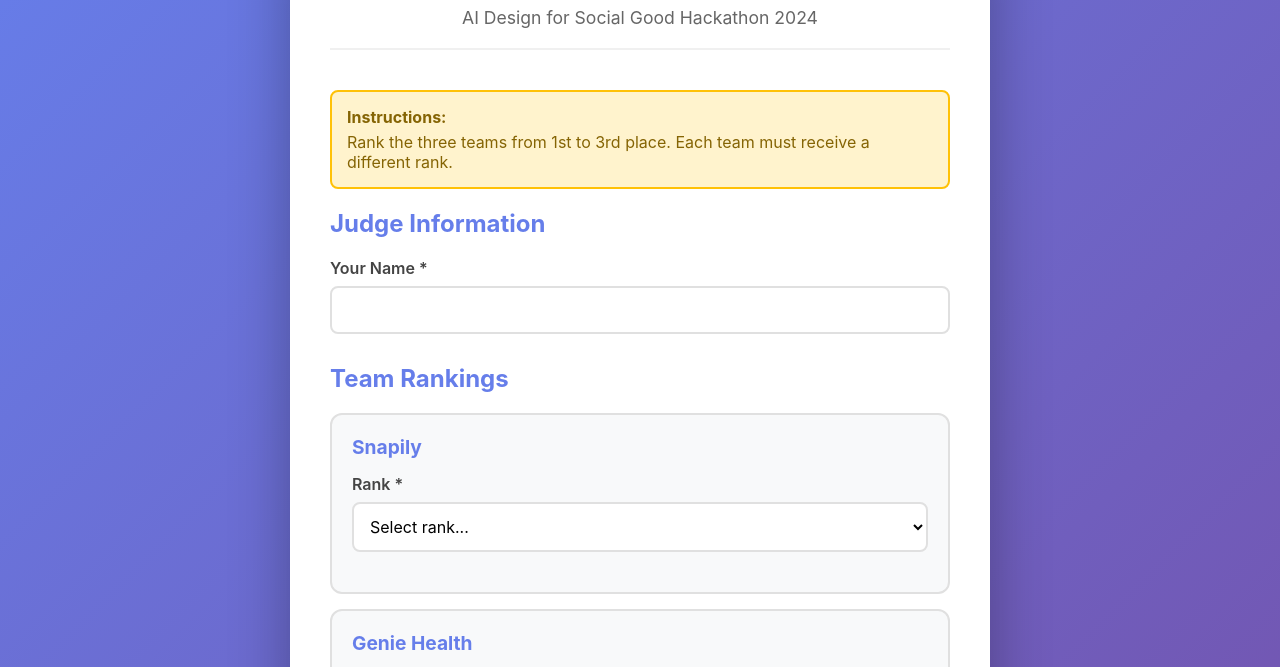
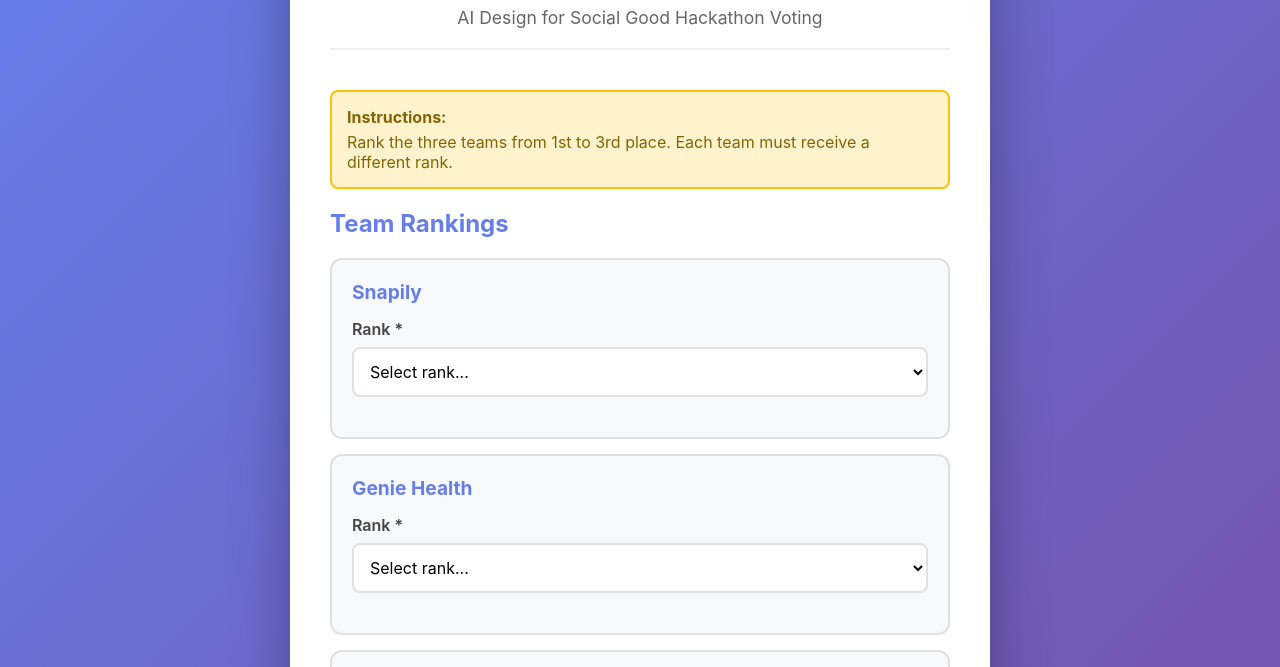
Before and after one commit to JessicaUXDI/AI-Design-for-Social-Good_Judges-rubric, a website: page index.html in a window 1280 px wide. Shown: the part 106-773 px from the top of the page. Drawn offline with Linux system fonts and the light colour scheme.

Commit message:
Modify subtitle and remove judge information section
Updated subtitle for the hackathon and removed judge information section.

```diff
--- a/index.html
+++ b/index.html
@@ -169,7 +169,7 @@
     <div class="container">
         <header>
             <h1>🏆 Judge Ranking Form</h1>
-            <p class="subtitle">AI Design for Social Good Hackathon 2024</p>
+            <p class="subtitle">AI Design for Social Good Hackathon Voting</p>
         </header>
 
         <div class="instructions">
@@ -178,14 +178,6 @@
         </div>
 
         <form id="rankingForm">
-            <div class="form-section">
-                <h2>Judge Information</h2>
-                <div class="form-group">
-                    <label for="judgeName">Your Name *</label>
-                    <input type="text" id="judgeName" name="judgeName" required>
-                </div>
-            </div>
-
             <div class="form-section">
                 <h2>Team Rankings</h2>
 
```
